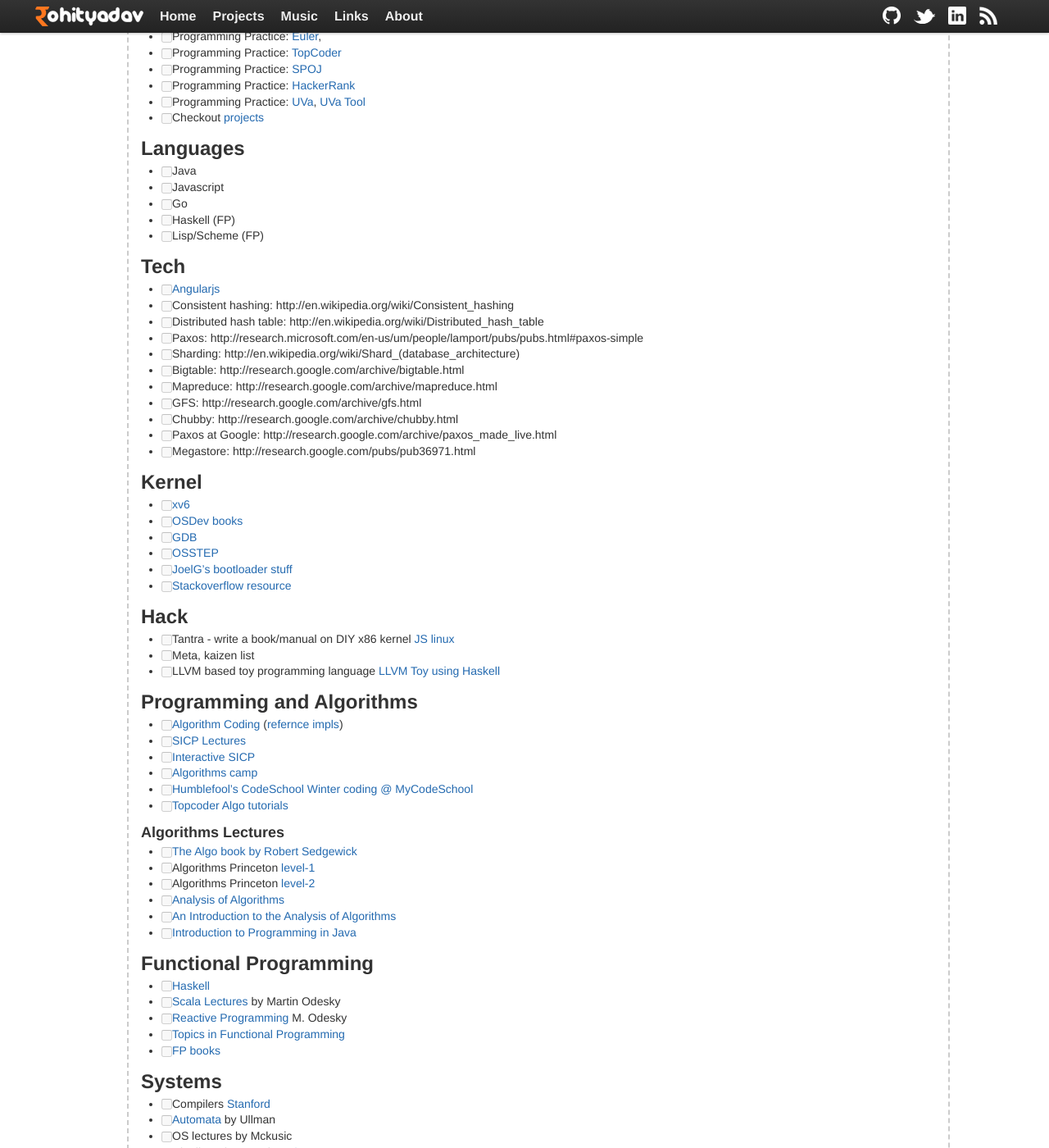
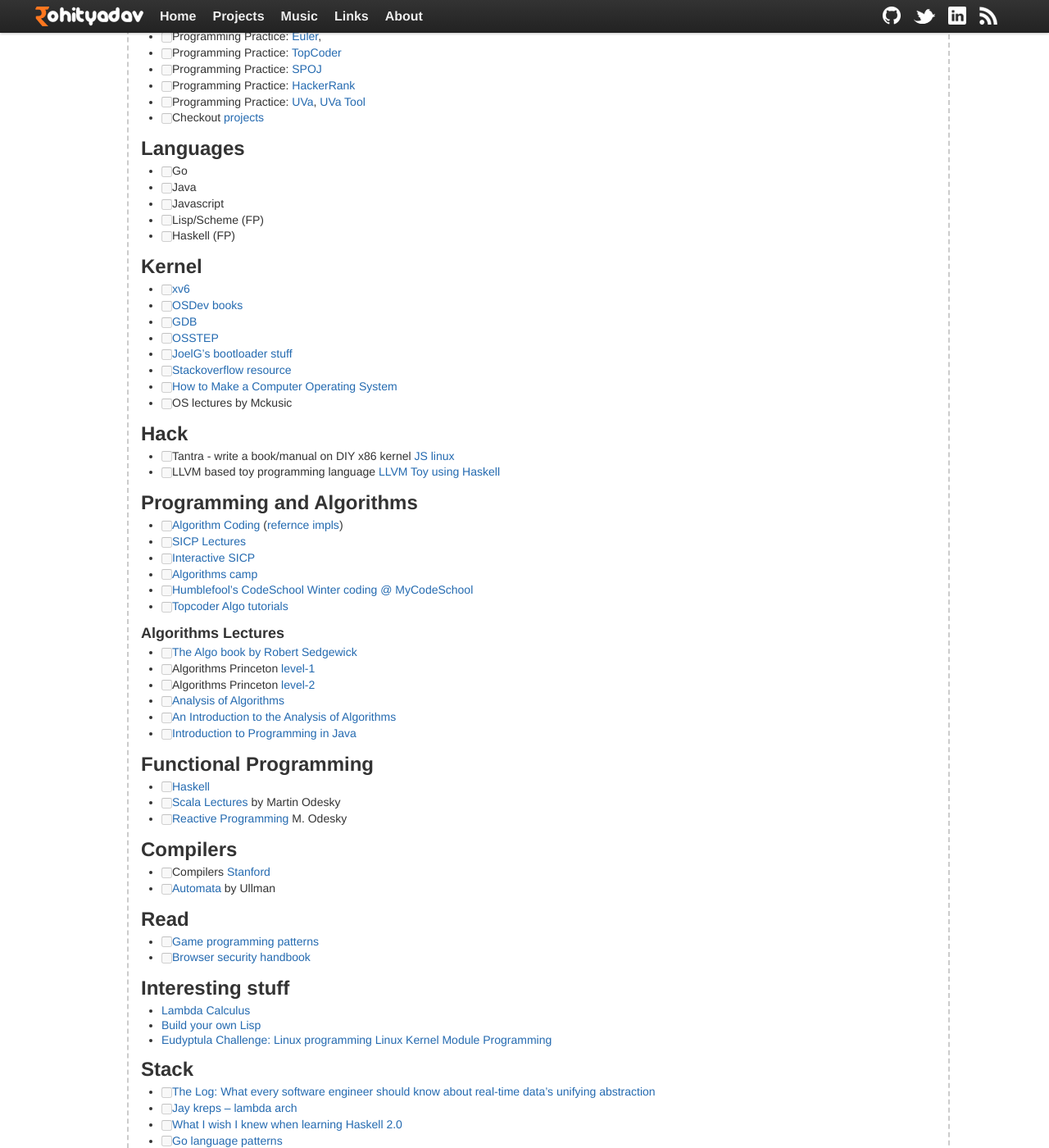
Before and after one commit to rohityadavcloud/rohityadavcloud.github.io, a Jekyll site: the page built from kaizen/index.markdown, in a window 1280 px wide and 1400 px high, scrolled down 216 px. Shown: the whole window at 82% size. Built offline with Jekyll 4.4.1, drawn with Linux system fonts in a browser that asks for light colours; some of the changed text lies outside the part shown.

Commit message:
kaizen: pop off stuff
Signed-off-by: Rohit Yadav <bhaisaab@baagi.org>

```diff
--- a/kaizen/index.markdown
+++ b/kaizen/index.markdown
@@ -19,25 +19,11 @@
 
 ## Languages
 
+- [ ] Go
 - [ ] Java
 - [ ] Javascript
-- [ ] Go
+- [ ] Lisp/Scheme (FP)
 - [ ] Haskell (FP)
-- [ ] Lisp/Scheme (FP)
-
-## Tech
-
-- [ ] [Angularjs](https://github.com/jmcunningham/AngularJS-Learning)
-- [ ] Consistent hashing: http://en.wikipedia.org/wiki/Consistent_hashing
-- [ ] Distributed hash table: http://en.wikipedia.org/wiki/Distributed_hash_table
-- [ ] Paxos: http://research.microsoft.com/en-us/um/people/lamport/pubs/pubs.html#paxos-simple
-- [ ] Sharding: http://en.wikipedia.org/wiki/Shard_(database_architecture)
-- [ ] Bigtable: http://research.google.com/archive/bigtable.html
-- [ ] Mapreduce: http://research.google.com/archive/mapreduce.html
-- [ ] GFS: http://research.google.com/archive/gfs.html
-- [ ] Chubby: http://research.google.com/archive/chubby.html
-- [ ] Paxos at Google: http://research.google.com/archive/paxos_made_live.html
-- [ ] Megastore: http://research.google.com/pubs/pub36971.html
 
 ## Kernel
 
@@ -47,11 +33,12 @@
 - [ ] [OSSTEP](http://pages.cs.wisc.edu/~remzi/OSTEP/)
 - [ ] [JoelG's bootloader stuff](http://joelgompert.com/OS/TableOfContents.htm)
 - [ ] [Stackoverflow resource](http://stackoverflow.com/questions/43180/what-are-some-resources-for-getting-started-in-operating-system-development)
+- [ ] [How to Make a Computer Operating System](http://samypesse.github.io/How-to-Make-a-Computer-Operating-System/)
+- [ ] OS lectures by Mckusic
 
 ## Hack
 
 - [ ] Tantra - write a book/manual on DIY x86 kernel [JS linux](https://github.com/levskaya/jslinux-deobfuscated)
-- [ ] Meta, kaizen list
 - [ ] LLVM based toy programming language [LLVM Toy using Haskell](http://www.stephendiehl.com/llvm/)
 
 ## Programming and Algorithms
@@ -77,35 +64,22 @@
 - [ ] [Haskell](http://www.scs.stanford.edu/11au-cs240h/)
 - [ ] [Scala Lectures](https://class.coursera.org/progfun-003/lecture) by Martin Odesky
 - [ ] [Reactive Programming](https://class.coursera.org/reactive-001/lecture) M. Odesky
-- [ ] [Topics in Functional Programming](http://en.wikipedia.org/wiki/List_of_functional_programming_topics)
-- [ ] [FP books](http://alexott.net/en/fp/books/)
 
-## Systems
+## Compilers
 
 - [ ] Compilers [Stanford](https://class.coursera.org/compilers-003/lecture)
 - [ ] [Automata](https://class.coursera.org/automata-002/lecture) by Ullman
-- [ ] OS lectures by Mckusic
-- [ ] Distributed computing [wisc](http://pages.cs.wisc.edu/~cs739-1/ )
-- [ ] Distributed computing [paper reading book](http://pdos.csail.mit.edu/dsrg/)
 
 ## Read
 
 - [ ] [Game programming patterns](http://gameprogrammingpatterns.com/index.html)
 - [ ] [Browser security handbook](https://code.google.com/p/browsersec/wiki/Part1)
-- [ ] [How to Make a Computer Operating System](http://samypesse.github.io/How-to-Make-a-Computer-Operating-System/)
 
 ## Interesting stuff
 
 - [Lambda Calculus](https://www.youtube.com/playlist?list=PL4A05CF0478DAD704)
-- [Web Fundamentals by Google](https://developers.google.com/web/fundamentals/)
-- [12 Factor Apps](http://12factor.net/)
-- [Folklore](http://www.folklore.org)
 - [Build your own Lisp](http://www.buildyourownlisp.com/contents)
-- [Matsano Crypto Challenge](http://www.matasano.com/articles/crypto-challenges/)
 - [Eudyptula Challenge: Linux programming](http://eudyptula-challenge.org/) [Linux Kernel Module Programming](http://www.tldp.org/LDP/lkmpg/2.4/html/book1.htm)
-- [Multitasking](http://kukuruku.co/hub/opensource/multitasking-management-in-the-operating-system-kernel)
-- [Understanding Virtual Memory](http://www.redhat.com/magazine/001nov04/features/vm/)
-- [Cache Primer](http://fgiesen.wordpress.com/2014/07/07/cache-coherency/)
 
 ## Stack
 
```
Also changed, not shown: other parts of kaizen/index.markdown (+0 -1 lines).
